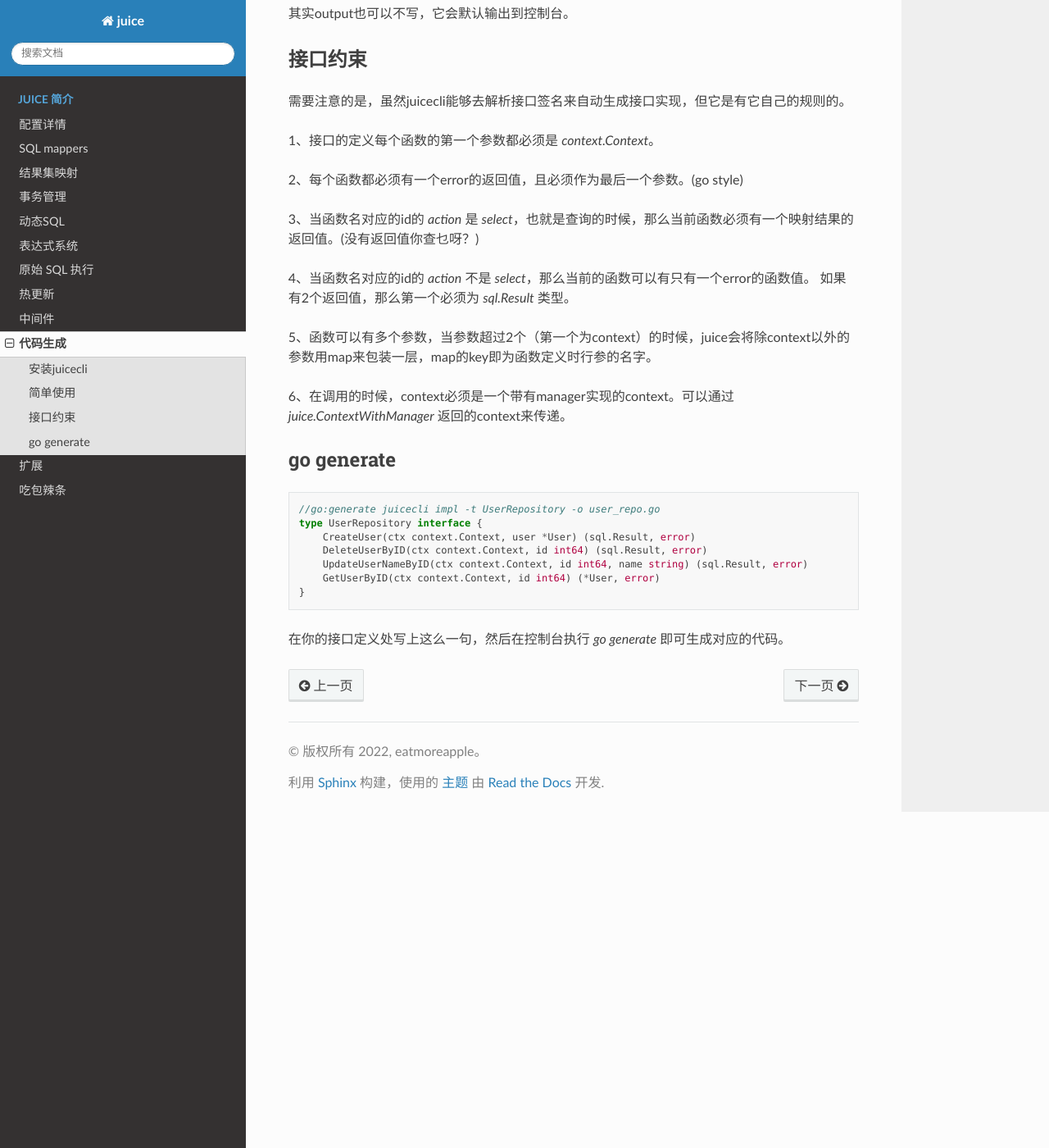
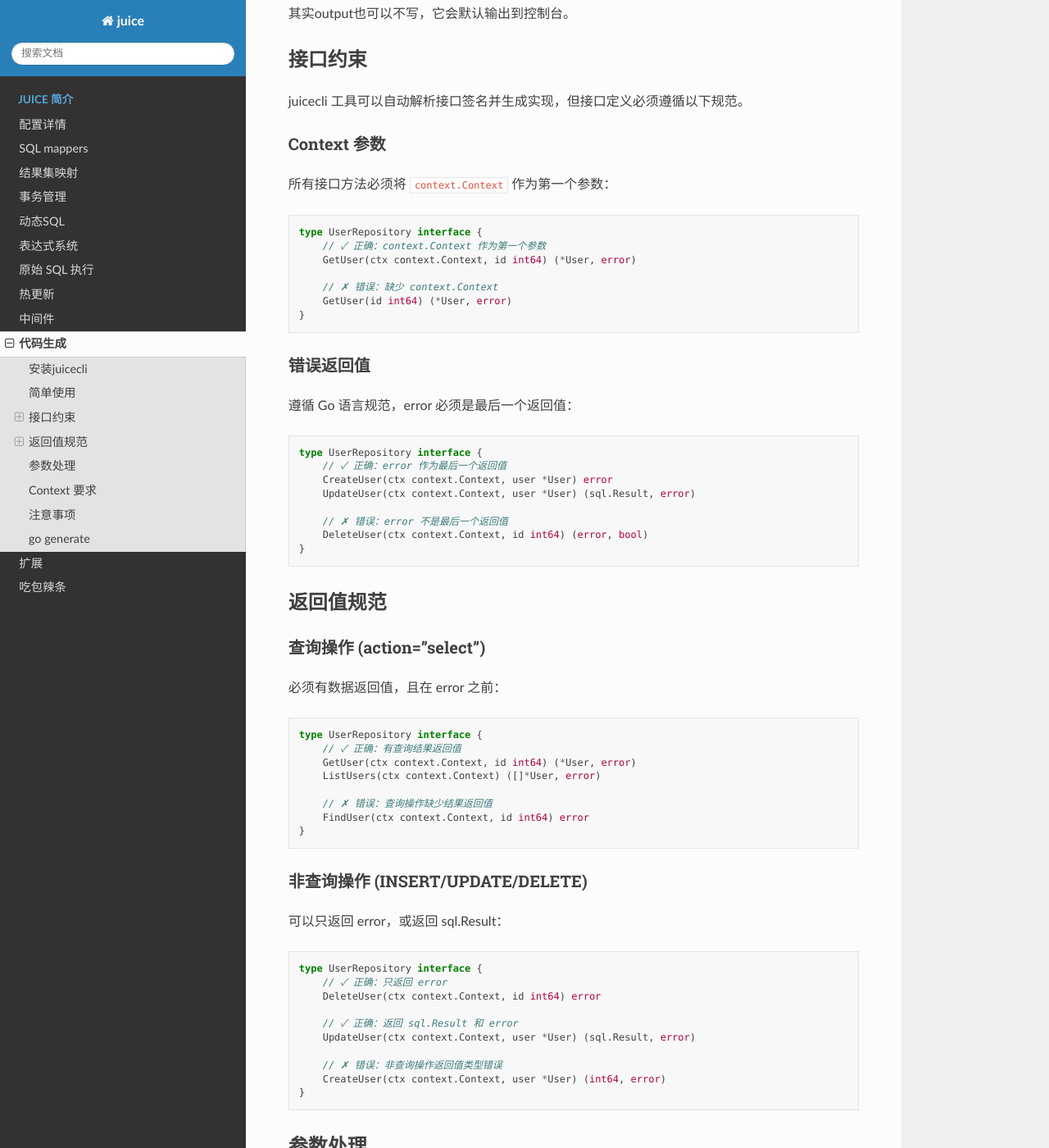
Before and after one commit to go-juicedev/juice-doc, a Sphinx documentation site: the page built from source/code_generate.rst, in a window 1280 px wide and 1400 px high, scrolled down 4998 px. Shown: the whole window at 82% size. Built offline with Sphinx 7.4.7 and the Read the Docs theme 3.1.0, drawn with Linux system fonts in a browser that asks for light colours; some of the changed text lies outside the part shown.

Commit message:
更新代码生成约束规范

```diff
--- a/source/code_generate.rst
+++ b/source/code_generate.rst
@@ -274,20 +274,112 @@ namespace 也可以不指定，它会自动去找go.mod这个文件和你接口
 
 接口约束
 ----------
-需要注意的是，虽然juicecli能够去解析接口签名来自动生成接口实现，但它是有它自己的规则的。
 
-1、接口的定义每个函数的第一个参数都必须是 `context.Context`。
+juicecli 工具可以自动解析接口签名并生成实现，但接口定义必须遵循以下规范。
 
-2、每个函数都必须有一个error的返回值，且必须作为最后一个参数。(go style)
 
-3、当函数名对应的id的 `action` 是 `select`，也就是查询的时候，那么当前函数必须有一个映射结果的返回值。(没有返回值你查乜呀？)
+Context 参数
+~~~~~~~~~~
+所有接口方法必须将 ``context.Context`` 作为第一个参数：
 
-4、当函数名对应的id的 `action` 不是 `select`，那么当前的函数可以有只有一个error的函数值。
-如果有2个返回值，那么第一个必须为 `sql.Result` 类型。
+.. code-block:: go
 
-5、函数可以有多个参数，当参数超过2个（第一个为context）的时候，juice会将除context以外的参数用map来包装一层，map的key即为函数定义时行参的名字。
+    type UserRepository interface {
+        // ✓ 正确：context.Context 作为第一个参数
+        GetUser(ctx context.Context, id int64) (*User, error)
 
-6、在调用的时候，context必须是一个带有manager实现的context。可以通过 `juice.ContextWithManager` 返回的context来传递。
+        // ✗ 错误：缺少 context.Context
+        GetUser(id int64) (*User, error)
+    }
+
+错误返回值
+~~~~~~~~~
+遵循 Go 语言规范，error 必须是最后一个返回值：
+
+.. code-block:: go
+
+    type UserRepository interface {
+        // ✓ 正确：error 作为最后一个返回值
+        CreateUser(ctx context.Context, user *User) error
+        UpdateUser(ctx context.Context, user *User) (sql.Result, error)
+
+        // ✗ 错误：error 不是最后一个返回值
+        DeleteUser(ctx context.Context, id int64) (error, bool)
+    }
+
+返回值规范
+---------
+
+查询操作 (action="select")
+~~~~~~~~~~~~~~~~~~~~~~~~
+必须有数据返回值，且在 error 之前：
+
+.. code-block:: go
+
+    type UserRepository interface {
+        // ✓ 正确：有查询结果返回值
+        GetUser(ctx context.Context, id int64) (*User, error)
+        ListUsers(ctx context.Context) ([]*User, error)
+
+        // ✗ 错误：查询操作缺少结果返回值
+        FindUser(ctx context.Context, id int64) error
+    }
+
+非查询操作 (INSERT/UPDATE/DELETE)
+~~~~~~~~~~~~~~~~~~~~~~~~~~~~~~
+可以只返回 error，或返回 sql.Result：
+
+.. code-block:: go
+
+    type UserRepository interface {
+        // ✓ 正确：只返回 error
+        DeleteUser(ctx context.Context, id int64) error
+
+        // ✓ 正确：返回 sql.Result 和 error
+        UpdateUser(ctx context.Context, user *User) (sql.Result, error)
+
+        // ✗ 错误：非查询操作返回值类型错误
+        CreateUser(ctx context.Context, user *User) (int64, error)
+    }
+
+参数处理
+-------
+当参数超过两个时，除 context 外的参数会被封装为 map：
+
+.. code-block:: go
+
+    type UserRepository interface {
+        // 定义的接口方法
+        SearchUsers(ctx context.Context, name string, age int, city string) ([]*User, error)
+    }
+
+    // Juice 内部处理为：
+    params := map[string]any{
+        "name": name,
+        "age":  age,
+        "city": city,
+    }
+
+Context 要求
+----------
+调用时必须使用带有 manager 实现的 context：
+
+.. code-block:: go
+
+    // ✓ 正确：使用 ContextWithManager
+    ctx := juice.ContextWithManager(context.Background(), manager)
+    users, err := repo.SearchUsers(ctx, "John", 25, "New York")
+
+    // ✗ 错误：直接使用普通 context
+    ctx := context.Background()
+    users, err := repo.SearchUsers(ctx, "John", 25, "New York")
+
+注意事项
+-------
+* juicecli 工具会根据这些规范自动生成实现代码
+* 不符合规范的接口定义可能导致生成失败或运行时错误
+* 参数名称会影响生成的 SQL 参数映射，请确保命名准确
+
 
 go generate
 -----------------
```
